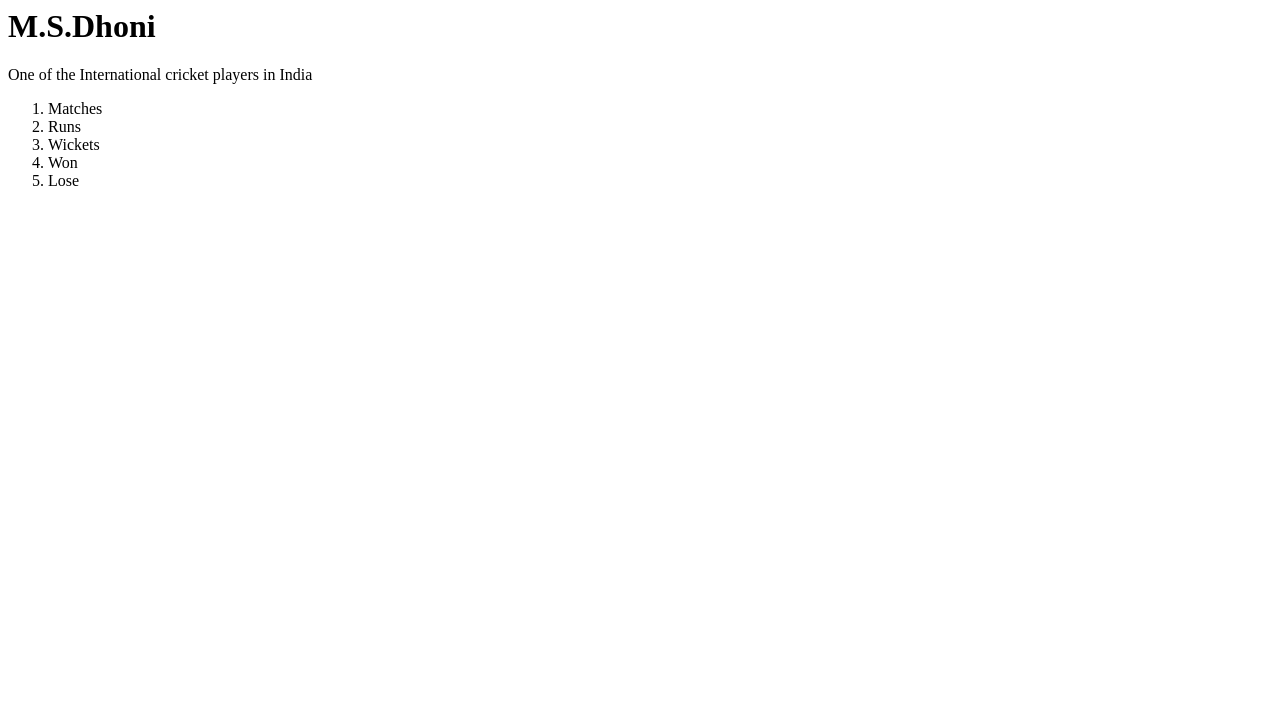
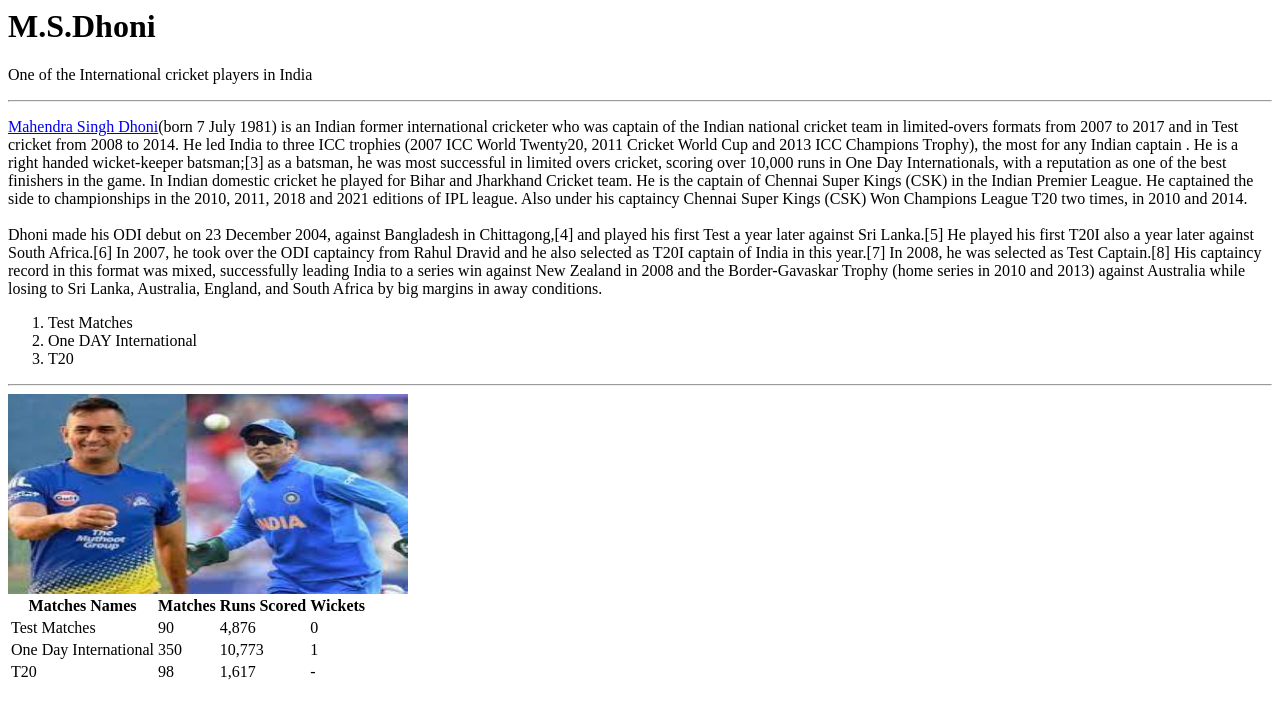
Before and after one commit to Janu-04/cricket, a plain HTML site: page index.html in a window 1280 px wide. Drawn offline with Linux system fonts and the light colour scheme.

Commit message:
My first webpage

```diff
--- a/index.html
+++ b/index.html
@@ -1,16 +1,53 @@
 <html>
     <head>
-        <title>The Famous Cricketer</title>
+        <title>The Famous Crickter</title>
     </head>
     <body>
         <h1>M.S.Dhoni</h1>
         <p>One of the International cricket players in India</p>
+        <hr>
+
+
+        <p> <a href="https://en.wikipedia.org/wiki/MS_Dhoni" target="_blank">Mahendra Singh Dhoni</a>(born 7 July 1981) is an Indian former international cricketer who was captain of the Indian national cricket team in limited-overs formats from 2007 to 2017 and in Test cricket from 2008 to 2014. He led India to three ICC trophies (2007 ICC World Twenty20, 2011 Cricket World Cup and 2013 ICC Champions Trophy), the most for any Indian captain . He is a right handed wicket-keeper batsman;[3] as a batsman, he was most successful in limited overs cricket, scoring over 10,000 runs in One Day Internationals, with a reputation as one of the best finishers in the game.
+
+            In Indian domestic cricket he played for Bihar and Jharkhand Cricket team. He is the captain of Chennai Super Kings (CSK) in the Indian Premier League. He captained the side to championships in the 2010, 2011, 2018 and 2021 editions of IPL league. Also under his captaincy Chennai Super Kings (CSK) Won Champions League T20 two times, in 2010 and 2014.
+            <br><br>
+
+            Dhoni made his ODI debut on 23 December 2004, against Bangladesh in Chittagong,[4] and played his first Test a year later against Sri Lanka.[5] He played his first T20I also a year later against South Africa.[6] In 2007, he took over the ODI captaincy from Rahul Dravid and he also selected as T20I captain of India in this year.[7] In 2008, he was selected as Test Captain.[8] His captaincy record in this format was mixed, successfully leading India to a series win against New Zealand in 2008 and the Border-Gavaskar Trophy (home series in 2010 and 2013) against Australia while losing to Sri Lanka, Australia, England, and South Africa by big margins in away conditions.</p>
         <ol>
-            <li>Matches</li>
-            <li>Runs</li>
-            <li>Wickets</li>
-            <li>Won</li>
-            <li>Lose</li>
+            <li>Test Matches</li>
+            <li>One DAY International</li>
+            <li>T20</li>
         </ol>
+
+        <hr>
+        <img src="./MS.jpg" width="400px" height="200px">
+
+        <table>
+            <tr>
+                <th>Matches Names</th>
+                <th>Matches</th>
+                <th>Runs Scored</th>
+                <th>Wickets</th>
+            </tr>
+            <tr>
+                <td>Test Matches</td>
+                <td>90</td>
+                <td>4,876</td>
+                <td>0</td>
+            </tr>
+            <tr>
+                <td>One Day International</td>
+                <td>350</td>
+                <td>10,773</td>
+                <td>1</td>
+            </tr>
+            <tr>
+                <td>T20</td>
+                <td>98</td>
+                <td>1,617</td>
+                <td>-</td>
+            </tr>
+        </table>
     </body>
-<html>
+</html>
```
Also changed, not shown: MS.jpg (added).
